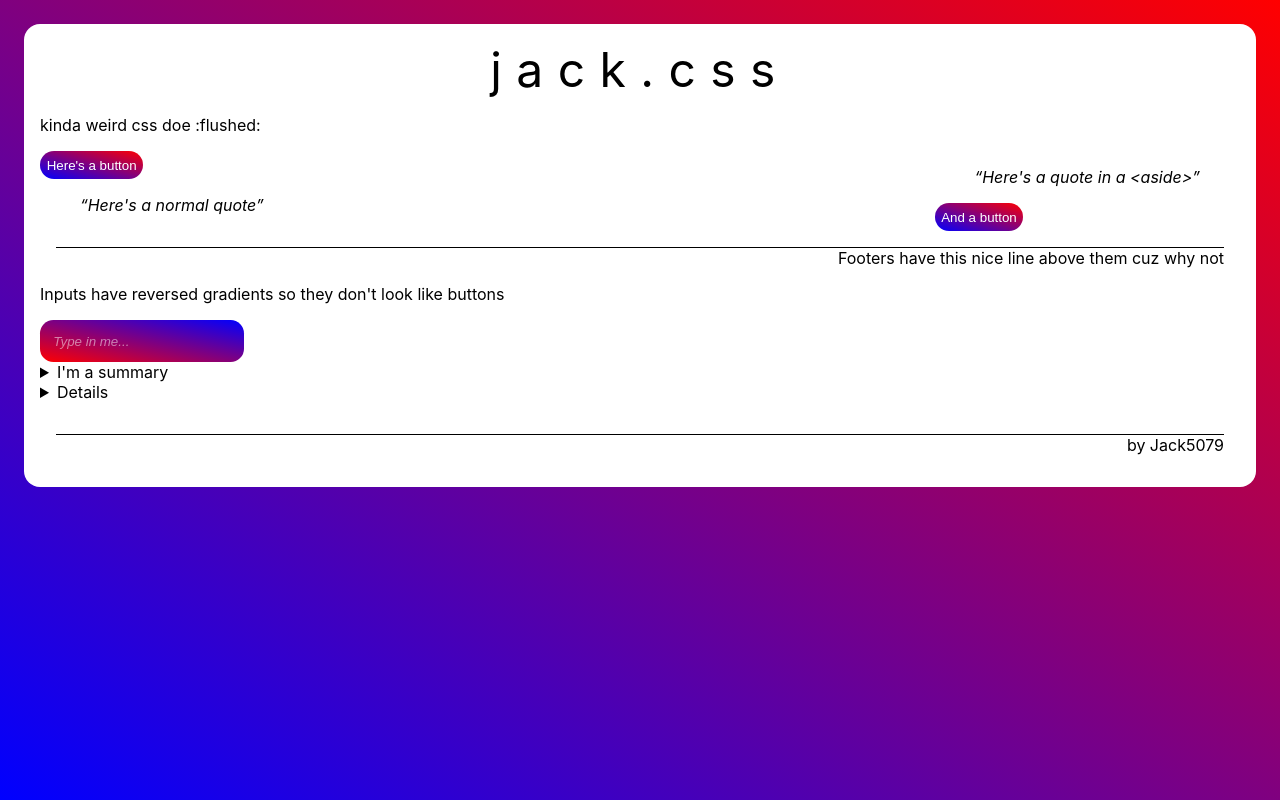
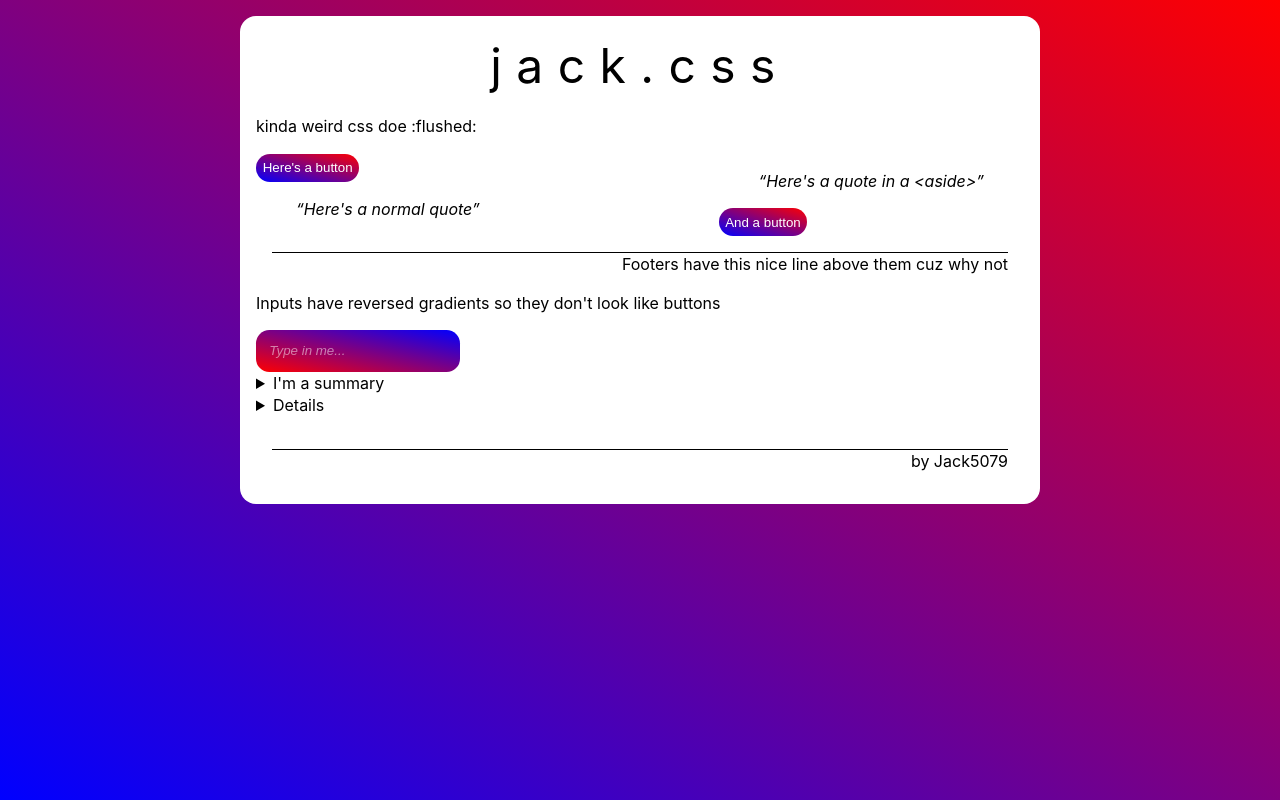
Before and after one commit to Jack5079/jack.css, a website: page index.html in a window 1280 px wide. Drawn offline with Linux system fonts and the light colour scheme.

Commit message:
jack.css 2.0

```diff
--- a/jack.css
+++ b/jack.css
@@ -1,11 +1,13 @@
-html,
-body {
+html, body {
   background: white;
   color: black;
   padding: 1em;
   border-radius: 1em;
-  font-family: -apple-system, BlinkMacSystemFont, 'Segoe UI', Roboto, Oxygen,
-    Ubuntu, Cantarell, 'Open Sans', 'Helvetica Neue', sans-serif;
+  font-family: -apple-system, BlinkMacSystemFont, 'Segoe UI', Roboto, Oxygen, Ubuntu, Cantarell, 'Open Sans', 'Helvetica Neue', sans-serif;
+  line-height: 1.4;
+  max-width: 800px;
+  margin: 0 auto;
+  word-wrap: break-word;
 }
 
 head {
@@ -73,8 +75,7 @@ button:hover {
 }
 
 @media (prefers-color-scheme: dark) {
-  html,
-  body {
+  html, body {
     color: white;
     background: black;
   }
```
